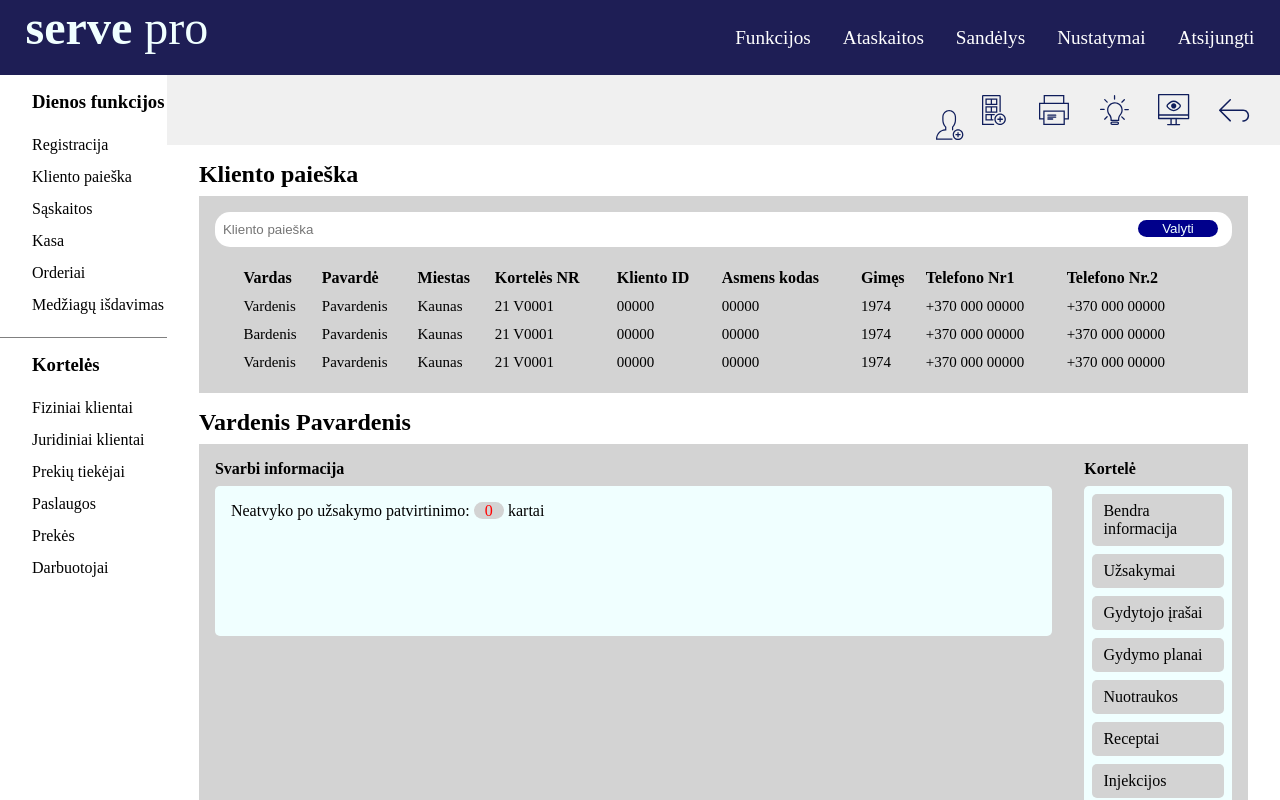
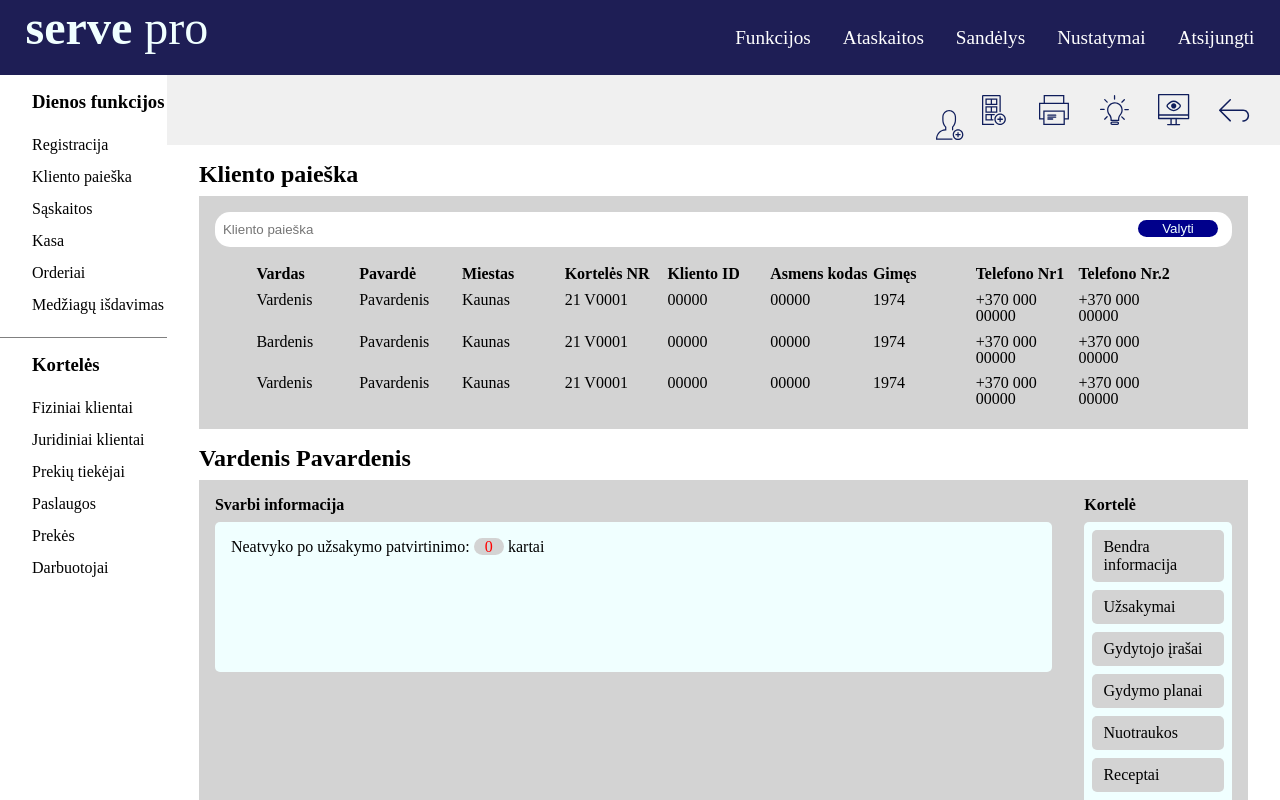
Before and after one commit to NeilaVait/ReactUzduotis-serve, a React (Create React App) app: page /funkcijos in a window 1280 px wide. Shown: the top 800 px of the page. Built offline with nearby package versions, Linux system fonts and the light colour scheme.

Commit message:
opening client data in progress

```diff
--- a/src/components/ClientSearch/ClientSearch.jsx
+++ b/src/components/ClientSearch/ClientSearch.jsx
@@ -1,6 +1,7 @@
 import styles from './ClientSearch.module.css';
 import SearchTable from './SearchTable/SearchTable';
 import SearchData from './SearchData/SearchData';
+import { useState } from 'react';
 
 function ClientSearch() {
   return (
--- a/src/components/ClientSearch/SearchData/SearchData.jsx
+++ b/src/components/ClientSearch/SearchData/SearchData.jsx
@@ -14,8 +14,12 @@ function SearchData() {
     'SMS nustatymai',
   ];
 
+  // cia noriu conditional rodyt tik jei paspausta ant client
+  // reikia contexto
+
   return (
     <div className={styles.container}>
+      <div className={styles.clientData}>
         <h2>Vardenis Pavardenis</h2>
         <div className={styles.flex}>
           <div className={styles.info}>
@@ -38,6 +42,7 @@ function SearchData() {
           </div>
         </div>
       </div>
+    </div>
   );
 }
 
--- a/src/components/ClientSearch/SearchData/SearchData.module.css
+++ b/src/components/ClientSearch/SearchData/SearchData.module.css
@@ -2,7 +2,7 @@
   padding: 1rem 0;
 }
 
-.container > h2 {
+.clientData > h2 {
   margin-bottom: 0.5rem;
 }
 
--- a/src/components/ClientSearch/SearchTable/SearchTable.jsx
+++ b/src/components/ClientSearch/SearchTable/SearchTable.jsx
@@ -51,6 +51,11 @@ function SearchTable() {
   ];
 
   const [searchValue, setSearchValue] = useState('');
+  const [clientOpen, setClientOpen] = useState(false);
+
+  const handleOpenClient = (name) => {
+    setClientOpen(true);
+  };
 
   return (
     <div className={styles.searchTable}>
@@ -64,12 +69,13 @@ function SearchTable() {
         placeholder="Kliento paieška"
         className={styles.searchBar}
       />
-      <table className={styles.table}>
-        <tr>
+      <div className={styles.table}>
+        <div className={styles.headers}>
           {columns.map((c) => (
-            <th>{c}</th>
+            <div className={styles.header}>{c}</div>
           ))}
-        </tr>
+        </div>
+        <div className={styles.clientContainer}>
           {clients
             .filter((val) => {
               if (searchValue === '') {
@@ -80,19 +86,20 @@ function SearchTable() {
               }
             })
             .map((c) => (
-            <tr className={styles.client}>
-              <td>{c.name}</td>
-              <td>{c.surname}</td>
-              <td>{c.city}</td>
-              <td>{c.cardNo}</td>
-              <td>{c.id}</td>
-              <td>{c.code}</td>
-              <td>{c.birthYear}</td>
-              <td>{c.phone1}</td>
-              <td>{c.phone2}</td>
-            </tr>
+              <div className={styles.clientRow} onClick={handleOpenClient}>
+                <div className={styles.client}>{c.name}</div>
+                <div className={styles.client}>{c.surname}</div>
+                <div className={styles.client}>{c.city}</div>
+                <div className={styles.client}>{c.cardNo}</div>
+                <div className={styles.client}>{c.id}</div>
+                <div className={styles.client}>{c.code}</div>
+                <div className={styles.client}>{c.birthYear}</div>
+                <div className={styles.client}>{c.phone1}</div>
+                <div className={styles.client}>{c.phone2}</div>
+              </div>
             ))}
-      </table>
+        </div>
+      </div>
     </div>
   );
 }
--- a/src/components/ClientSearch/SearchTable/SearchTable.module.css
+++ b/src/components/ClientSearch/SearchTable/SearchTable.module.css
@@ -25,11 +25,6 @@
   cursor: pointer;
 }
 
-.table {
-  width: 95%;
-  margin: 0 auto;
-}
-
 .table > tr > th {
   text-align: left;
 }
@@ -40,4 +35,47 @@
 
 .table > tr > td {
   font-size: 15px;
+  color: white;
 }
+
+.client {
+  cursor: pointer;
+}
+
+.clicked {
+  background-color: blue;
+}
+
+.headers,
+.clientRow {
+  display: flex;
+  text-align: left;
+  line-height: 1rem;
+  padding: 0.2rem 1rem;
+  margin-bottom: 0.2rem;
+}
+
+.header,
+.client {
+  flex-basis: 11%;
+}
+
+.headers {
+  font-weight: bold;
+}
+
+.table {
+  width: 95%;
+  margin: 0 auto;
+}
+
+.clientRow:hover {
+  display: flex;
+  text-align: left;
+  line-height: 1rem;
+  background-color: rgb(0, 0, 100);
+  border-radius: 13px;
+  color: snow;
+  padding: 0.2rem 1rem;
+  margin-bottom: 0.2rem;
+}
```
Lines whose indentation alone changed are shown as unchanged.
